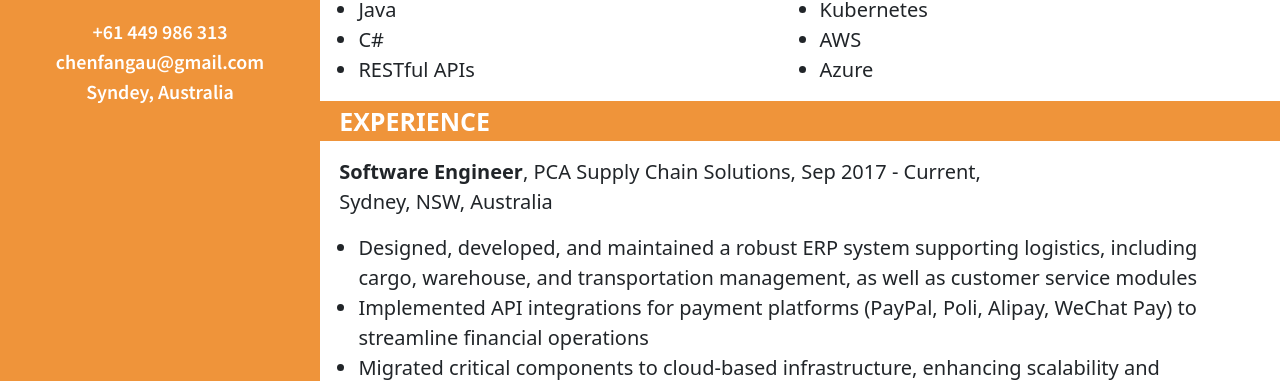
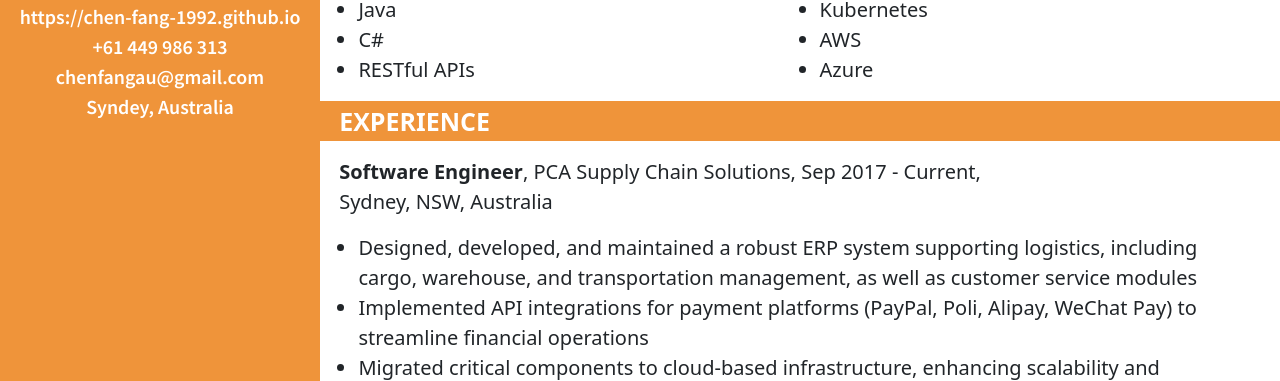
Before and after one commit to chen-fang-1992/chen-fang-1992.github.io, a plain HTML site: page index.html in a window 1280 px wide. Shown: the part 419-800 px from the top of the page. Drawn offline with nearby package versions, Linux system fonts and the light colour scheme.

Commit message:
Update index.html

```diff
--- a/index.html
+++ b/index.html
@@ -89,6 +89,7 @@
 			<div class="col-sm-3 left">
 				<p class="firstname">CHEN</p>
 				<p class="lastname">FANG</p>
+				<p class="mobile">https://chen-fang-1992.github.io</p>
 				<p class="mobile">+61 449 986 313</p>
 				<p class="email">chenfangau@gmail.com</p>
 				<p class="email">Syndey, Australia</p>
```
